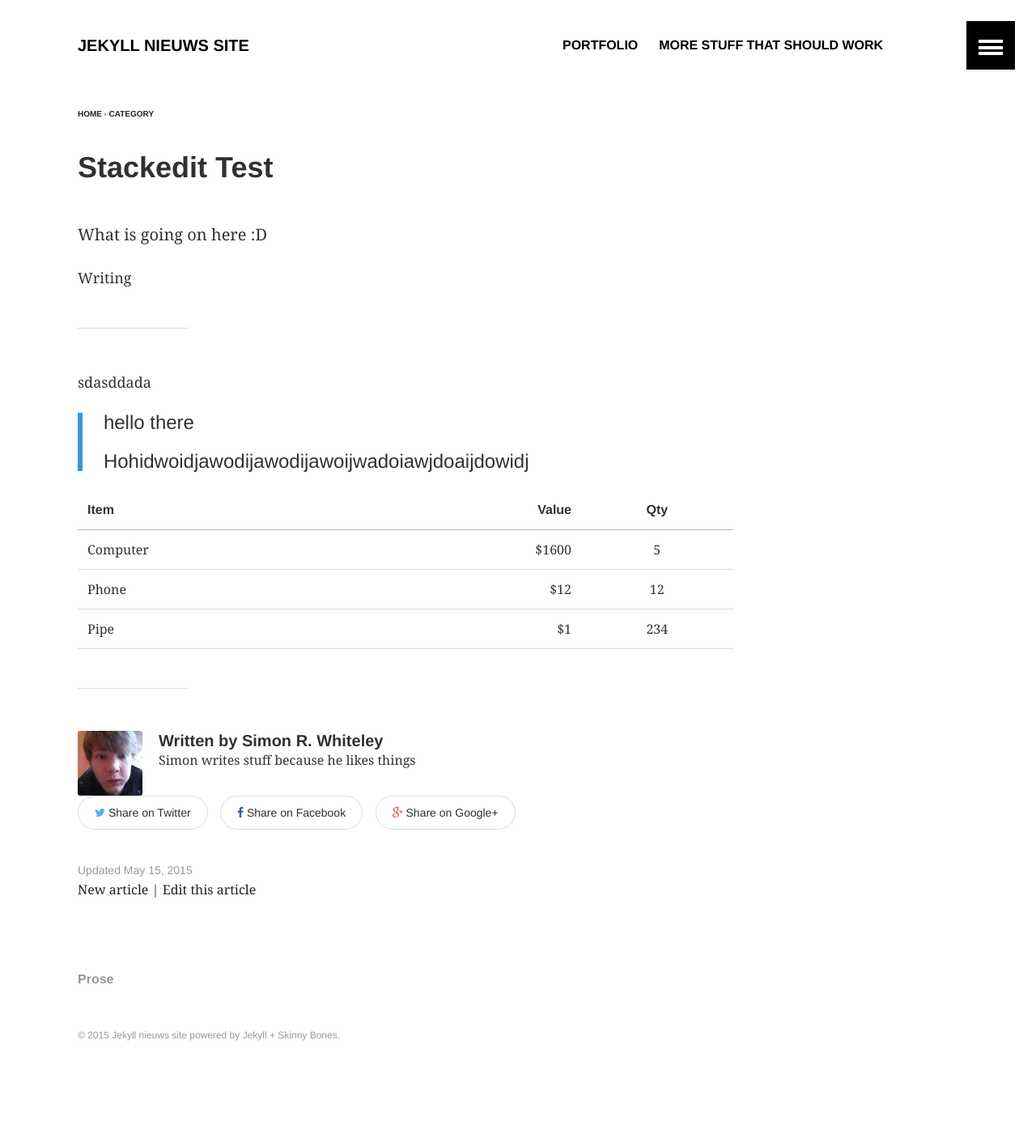
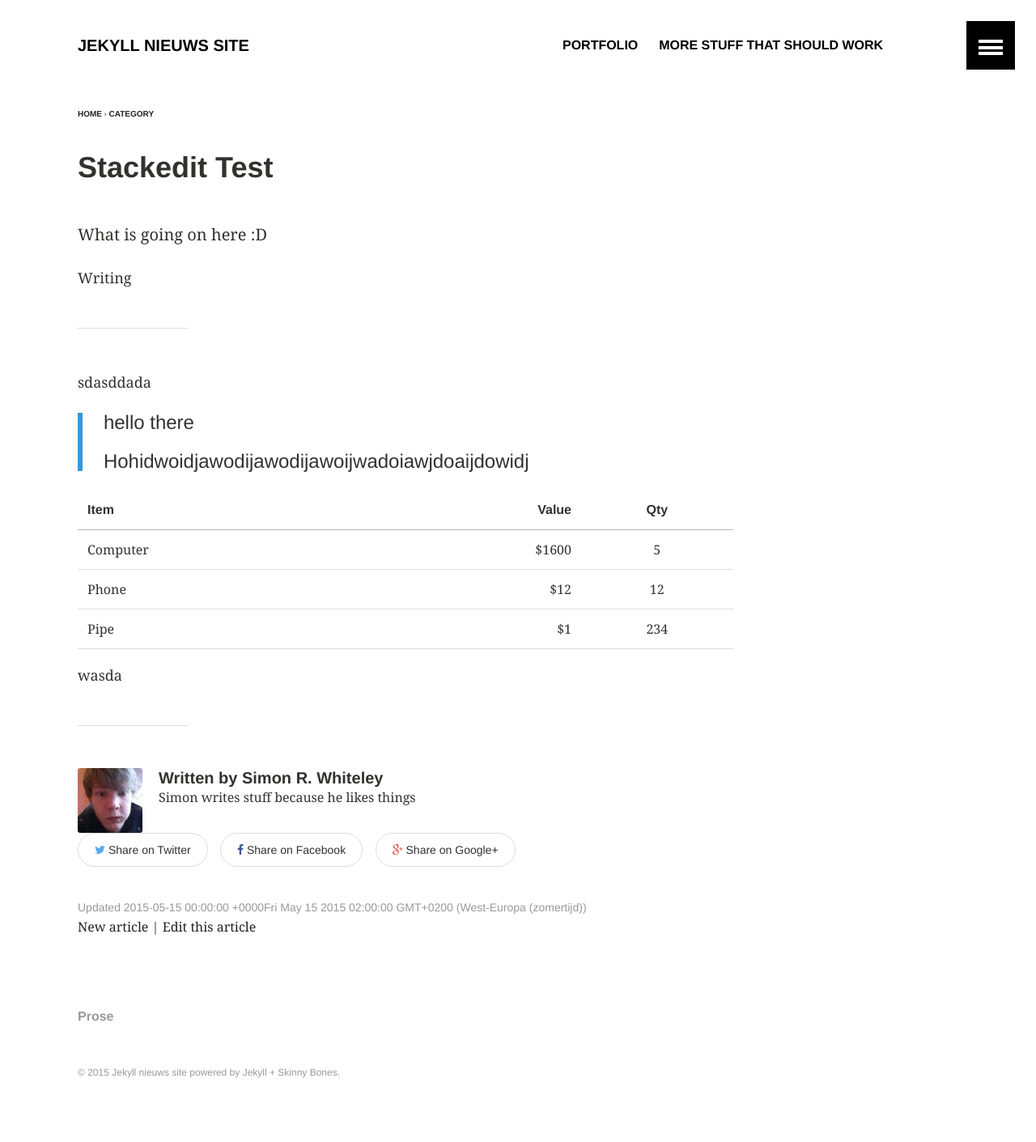
Before and after one commit to grandconjuration/YellowHumanSoftwareDocs, a Jekyll site: the page built from _posts/2015-05-15-test.md, in a window 1280 px wide. Shown: the whole page at 81% size. Built offline with Jekyll 4.4.1, drawn with Linux system fonts in a browser that asks for light colours; before the commit the page ends 1365 px from its top, so only the background shows below that.

Commit message:
Updated 2015-05-15-test.md

```diff
--- a/_posts/2015-05-15-test.md
+++ b/_posts/2015-05-15-test.md
@@ -3,8 +3,11 @@ layout: article
 title: Stackedit Test
 categories: category
 published: true
-modified: 2015-05-15
+modified:
+  - 2015-05-15T00:00:00.000Z
+  - "Fri May 15 2015 02:00:00 GMT+0200 (West-Europa (zomertijd))"
 ---
+
 
 What is going on here :D
 
@@ -22,3 +25,5 @@ sdasddada
 | Computer | $1600 |  5    |
 | Phone    | $12   |  12   |
 | Pipe     | $1    |  234  |
+
+wasda
```
